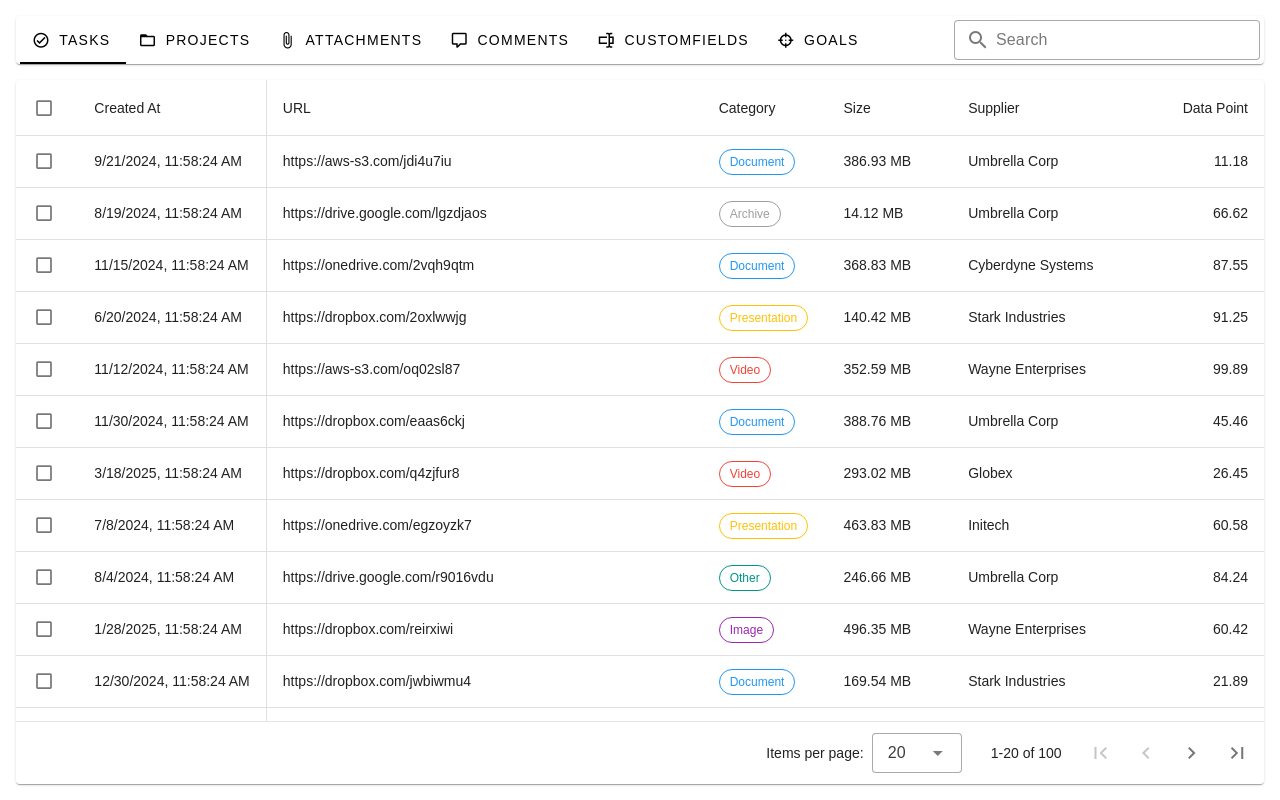
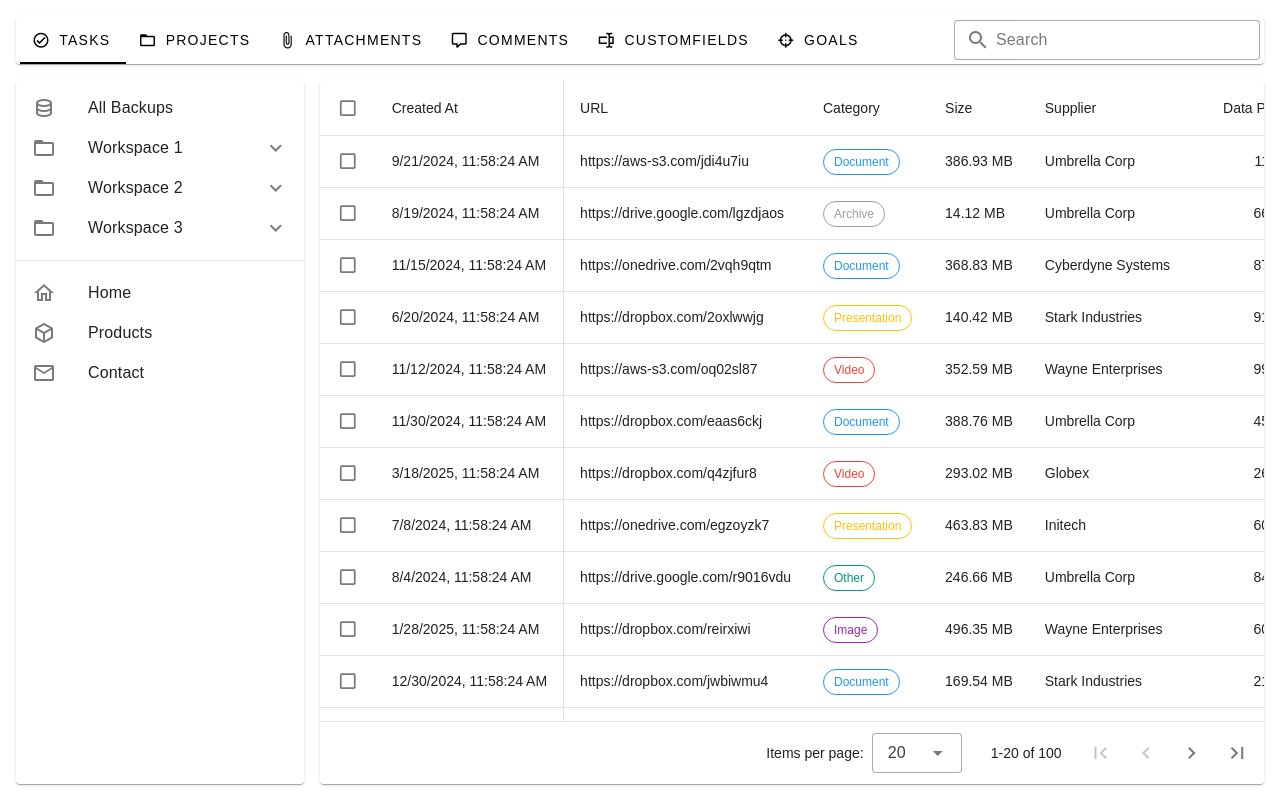
Before and after one commit to mihailo-obradovic/pro-backup-nuxt, a Nuxt app: page /Home in a window 1280 px wide. Built offline with nearby package versions, Linux system fonts and the light colour scheme.

Commit message:
Move sidebar to component

```diff
--- a/layouts/Default.vue
+++ b/layouts/Default.vue
@@ -5,9 +5,7 @@
       <!-- Title of the application with adjusted margin and font size -->
       <v-app-bar-title class="text-h6 ms-3">
         <div class="d-flex align-center">
-          <v-icon icon="mdi-menu" @click="drawer = !drawer" />
-
-          <span class="ms-1">Pro Backup</span>
+          <span>Pro Backup</span>
         </div>
       </v-app-bar-title>
 
@@ -21,102 +19,6 @@
 
       <v-btn icon="mdi-email-outline" @click="navigateTo('/contact')" />
     </v-app-bar>
-
-    <!-- Navigation drawer for menu actions -->
-    <v-navigation-drawer v-model="drawer" width="300">
-      <v-list density="compact">
-        <v-list-item title="All Backups" prepend-icon="mdi-database-outline" />
-
-        <v-list-group value="workspace1">
-          <template #activator="{ props }">
-            <v-list-item
-              v-bind="props"
-              title="Workspace 1"
-              prepend-icon="mdi-folder-outline"
-            />
-          </template>
-        </v-list-group>
-
-        <v-list-group value="workspace2">
-          <template #activator="{ props }">
-            <v-list-item
-              v-bind="props"
-              title="Workspace 2"
-              prepend-icon="mdi-folder-outline"
-            />
-          </template>
-
-          <v-list-group value="teamA">
-            <template #activator="{ props }">
-              <v-list-item
-                v-bind="props"
-                title="Team A"
-                prepend-icon="mdi-account-group-outline"
-              />
-            </template>
-
-            <v-list-item
-              title="Project 1"
-              prepend-icon="mdi-file-document-outline"
-              class="pl-4"
-            />
-
-            <v-list-item
-              title="Project 2"
-              prepend-icon="mdi-file-document-outline"
-              class="pl-4"
-            />
-          </v-list-group>
-
-          <v-list-group value="teamB">
-            <template #activator="{ props }">
-              <v-list-item
-                v-bind="props"
-                title="Team B"
-                prepend-icon="mdi-account-group-outline"
-              />
-            </template>
-
-            <v-list-item
-              title="Project X"
-              prepend-icon="mdi-file-document-outline"
-              class="pl-4"
-            />
-          </v-list-group>
-        </v-list-group>
-
-        <v-list-group value="workspace3">
-          <template #activator="{ props }">
-            <v-list-item
-              v-bind="props"
-              title="Workspace 3"
-              prepend-icon="mdi-folder-outline"
-            />
-          </template>
-        </v-list-group>
-
-        <v-divider class="my-3" />
-
-        <!-- Original menu items -->
-        <v-list-item
-          title="Home"
-          prepend-icon="mdi-home-outline"
-          @click="navigateTo('/')"
-        />
-
-        <v-list-item
-          title="Products"
-          prepend-icon="mdi-cube-outline"
-          @click="navigateTo('/products')"
-        />
-
-        <v-list-item
-          title="Contact"
-          prepend-icon="mdi-email-outline"
-          @click="navigateTo('/contact')"
-        />
-      </v-list>
-    </v-navigation-drawer>
 
     <!-- Main content of the application -->
     <v-main>
@@ -133,6 +35,5 @@
 </template>
 
 <script setup>
-// Drawer state to open/close the navigation drawer
-const drawer = shallowRef(true);
+// No need for drawer state here anymore
 </script>
--- a/pages/Home.vue
+++ b/pages/Home.vue
@@ -3,9 +3,6 @@
     <v-card class="flex-grow-0 w-100">
       <v-row no-gutters align="center" class="px-1">
         <v-col cols="6" md="8" lg="9" class="tab-container pe-1">
-          <!-- Left gradient fade -->
-          <!-- <div class="tab-fade tab-fade-left" /> -->
-
           <v-tabs
             v-model="activeTab"
             bg-color="background"
@@ -16,9 +13,6 @@
               {{ tab.name.charAt(0).toUpperCase() + tab.name.slice(1) }}
             </v-tab>
           </v-tabs>
-
-          <!-- Right gradient fade -->
-          <!-- <div class="tab-fade tab-fade-right" /> -->
         </v-col>
 
         <v-col cols="6" md="4" lg="3" class="ps-1">
@@ -35,7 +29,108 @@
       </v-row>
     </v-card>
 
-    <v-card class="flex-grow-1 d-flex flex-column overflow-hidden w-100">
+    <div class="d-flex flex-grow-1 w-100 ga-4">
+      <!-- Sidebar -->
+      <v-card class="sidebar-card" width="300">
+        <v-list density="compact">
+          <v-list-item
+            title="All Backups"
+            prepend-icon="mdi-database-outline"
+          />
+
+          <v-list-group value="workspace1">
+            <template #activator="{ props }">
+              <v-list-item
+                v-bind="props"
+                title="Workspace 1"
+                prepend-icon="mdi-folder-outline"
+              />
+            </template>
+          </v-list-group>
+
+          <v-list-group value="workspace2">
+            <template #activator="{ props }">
+              <v-list-item
+                v-bind="props"
+                title="Workspace 2"
+                prepend-icon="mdi-folder-outline"
+              />
+            </template>
+
+            <v-list-group value="teamA">
+              <template #activator="{ props }">
+                <v-list-item
+                  v-bind="props"
+                  title="Team A"
+                  prepend-icon="mdi-account-group-outline"
+                />
+              </template>
+
+              <v-list-item
+                title="Project 1"
+                prepend-icon="mdi-file-document-outline"
+                class="pl-4"
+              />
+
+              <v-list-item
+                title="Project 2"
+                prepend-icon="mdi-file-document-outline"
+                class="pl-4"
+              />
+            </v-list-group>
+
+            <v-list-group value="teamB">
+              <template #activator="{ props }">
+                <v-list-item
+                  v-bind="props"
+                  title="Team B"
+                  prepend-icon="mdi-account-group-outline"
+                />
+              </template>
+
+              <v-list-item
+                title="Project X"
+                prepend-icon="mdi-file-document-outline"
+                class="pl-4"
+              />
+            </v-list-group>
+          </v-list-group>
+
+          <v-list-group value="workspace3">
+            <template #activator="{ props }">
+              <v-list-item
+                v-bind="props"
+                title="Workspace 3"
+                prepend-icon="mdi-folder-outline"
+              />
+            </template>
+          </v-list-group>
+
+          <v-divider class="my-3" />
+
+          <!-- Original menu items -->
+          <v-list-item
+            title="Home"
+            prepend-icon="mdi-home-outline"
+            @click="navigateTo('/')"
+          />
+
+          <v-list-item
+            title="Products"
+            prepend-icon="mdi-cube-outline"
+            @click="navigateTo('/products')"
+          />
+
+          <v-list-item
+            title="Contact"
+            prepend-icon="mdi-email-outline"
+            @click="navigateTo('/contact')"
+          />
+        </v-list>
+      </v-card>
+
+      <!-- Content -->
+      <v-card class="flex-grow-1 d-flex flex-column overflow-hidden">
         <v-data-table
           :headers="headers"
           :items="records"
@@ -69,6 +164,7 @@
           </template>
         </v-data-table>
       </v-card>
+    </div>
   </v-container>
 </template>
 
@@ -199,40 +295,6 @@
 </script>
 
 <style scoped>
-/* .tab-container {
-  position: relative;
-  overflow: hidden;
-}
-
-.tab-fade {
-  position: absolute;
-  top: 0;
-  bottom: 0;
-  width: 64px;
-  pointer-events: none;
-  z-index: 1;
-}
-
-.tab-fade-left {
-  left: 0;
-  background: linear-gradient(
-    to right,
-    rgb(var(--v-theme-foreground)) 20%,
-    transparent 100%
-  );
-  opacity: 0.2;
-}
-
-.tab-fade-right {
-  right: 0;
-  background: linear-gradient(
-    to left,
-    rgb(var(--v-theme-foreground)) 20%,
-    transparent 100%
-  );
-  opacity: 0.2;
-} */
-
 .data-table-fix {
   height: calc(
     100vh - 78px - 30px - 48px - 20px - 48px
```
Lines whose indentation alone changed are shown as unchanged.
